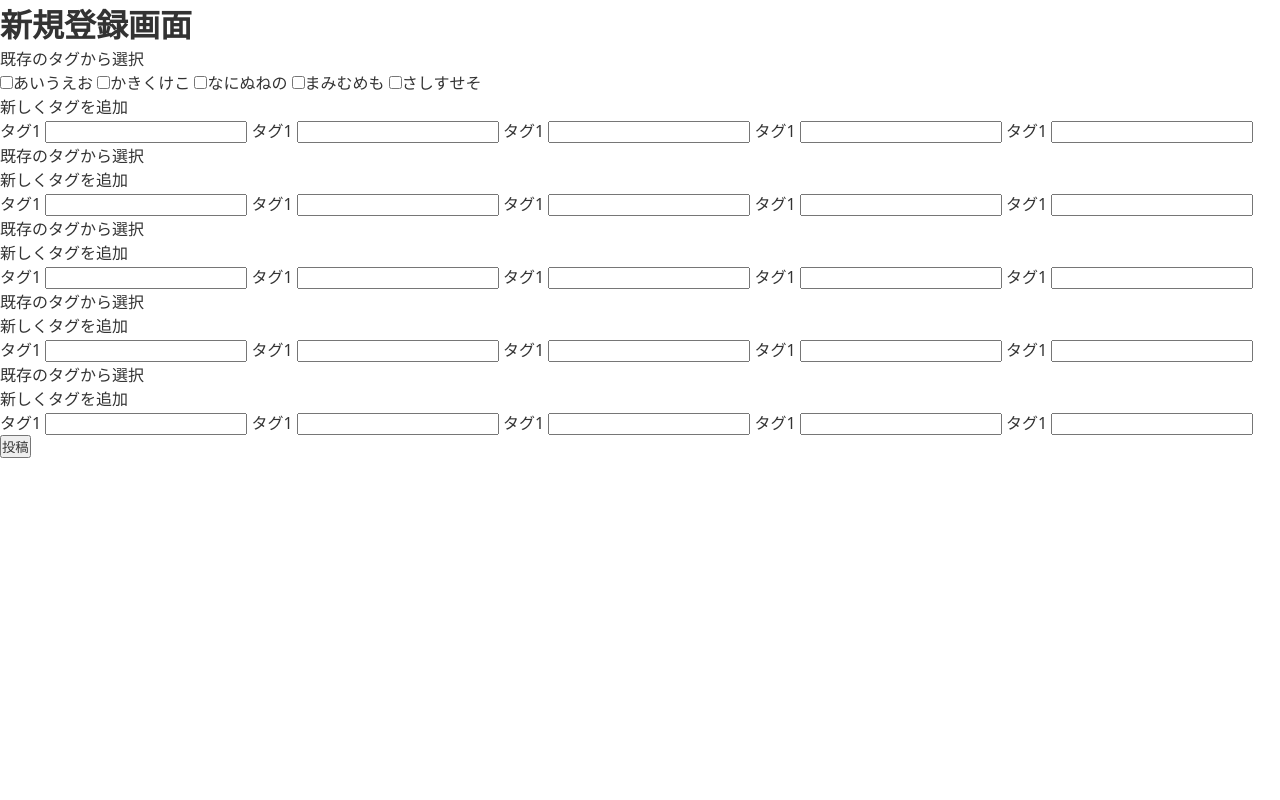
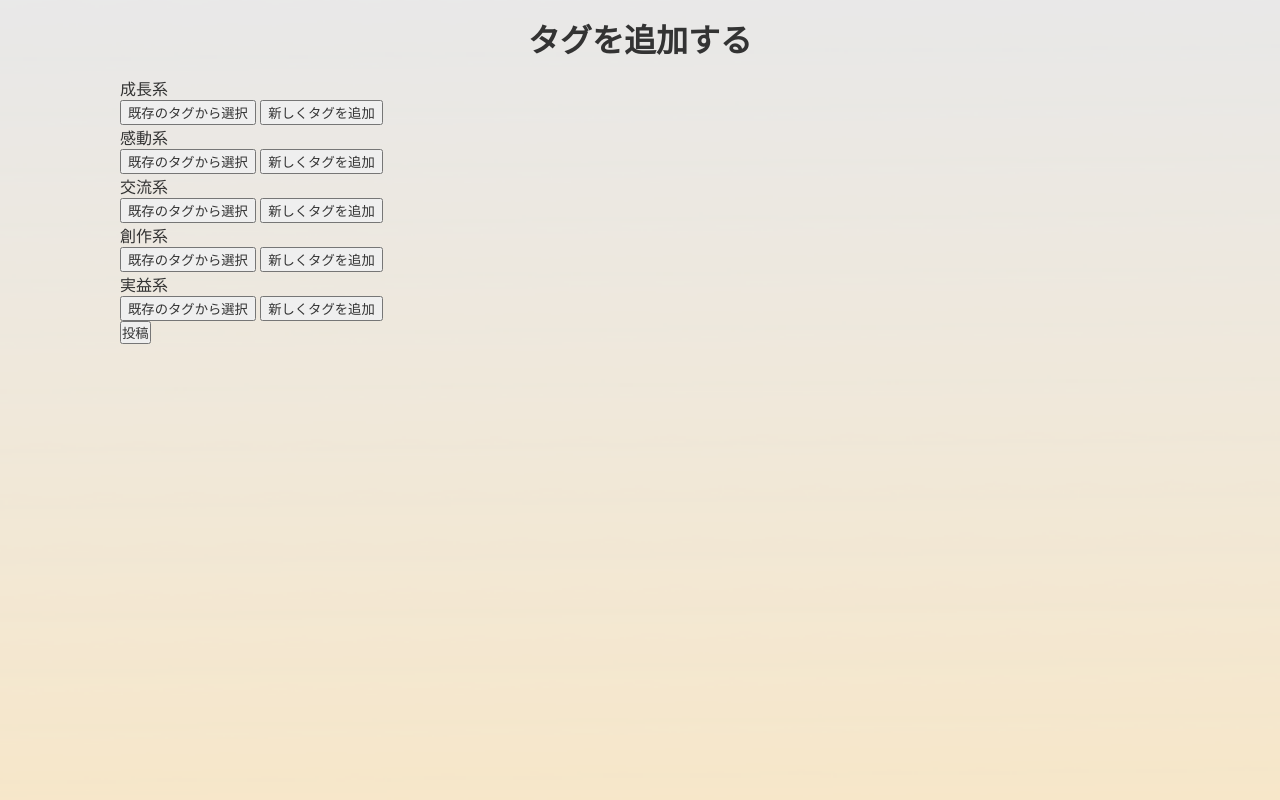
Before and after one commit to keromonsumire/yoninyonsyoku, a Flask app: page /create/tag in a window 1280 px wide. Shown: the part 86-886 px from the top of the page. Before the commit the page ends 544 px from the top, so only its background shows below. Run offline with Flask 2, Linux system fonts and the light colour scheme; a user stored in the database is signed in; data comes from the database, SQL or seed files in the repository; both versions use the stored data as it was after the commit.

Commit message:
タグフロント修正中

```diff
--- a/static/css/styles.css
+++ b/static/css/styles.css
@@ -276,6 +276,35 @@ header{
   margin-top:5px;
 }
 
+/* create_tag.htmlについて */
+.tag-h1
+{
+  text-align: center;
+}
+
+.bluetags
+{
+  padding-top:15px;
+}
+
+.bluetags1,.orangetags1,.redtags1,.greentags1,.yellowtags1
+{
+  display:none;
+}
+
+.bluetags2,.orangetags2,.redtags2,.greentags2,.yellowtags2
+{
+  display:none;
+}
+
+
+.create-tag
+{
+  border:none;
+  margin:0;
+  display:inline-block;
+}
+
 /* 入力フォームを縦に伸ばさない */
 textarea{
   vertical-align: middle;
@@ -289,32 +318,32 @@ textarea{
   background: rgba(255,0,0,0.5)
 }
 
-/* 改行を反映させる　*/
+/* 改行を反映させる*/
 p {
   white-space: pre-wrap;
 }
 
 .tag1{
-  background-color:gray;
-  color:white;
+  background-color:lightblue;
+  color:#333;
 }
 
 .tag2{
-  background-color:red;
-  color:white;
+  background-color:lightsalmon;
+  color:#333;
 }
 
 .tag3{
-  background-color:blue;
-  color:white;
+  background-color:lightcoral;
+  color:#333;
 }
 
 .tag4{
-  background-color:green;
-  color:white;
+  background-color:lightgreen;
+  color:#333;
 }
 
 .tag5{
-  background-color:purple;
-  color:white;
+  background-color:lightyellow;
+  color:#333;
 }
--- a/static/js/script.js
+++ b/static/js/script.js
@@ -46,4 +46,63 @@ $(function() {
     $(".element5").hide();
   });
 
+  // create_tag.htmlについて
+  $(".tag-button1").click(function() {
+    $(".bluetags1").toggle();
+  });
+  $(".tag-button2").click(function() {
+    $(".bluetags2").toggle();
+  });
+  $(".tag-button3").click(function() {
+    $(".orangetags1").toggle();
+  });
+  $(".tag-button4").click(function() {
+    $(".orangetags2").toggle();
+  });
+  $(".tag-button5").click(function() {
+    $(".redtags1").toggle();
+  });
+  $(".tag-button6").click(function() {
+    $(".redtags2").toggle();
+  });
+  $(".tag-button7").click(function() {
+    $(".greentags1").toggle();
+  });
+  $(".tag-button8").click(function() {
+    $(".greentags2").toggle();
+  });
+  $(".tag-button9").click(function() {
+    $(".yellowtags1").toggle();
+  });
+  $(".tag-button10").click(function() {
+    $(".yellowtags2").toggle();
+  });
+  // $(".tag-button2").click(function() {
+  //   $("#graytag1").show();
+  // });
+  // $(".tag-button2").click(function() {
+  //   if ($("#graytag1").show())
+  //     {
+  //       $("#graytag2").show();
+  //     }
+  // });
+  // $(".tag-button2").click(function() {
+  //   if ($("#graytag2").show())
+  //     {
+  //       $("#graytag3").show();
+  //     }
+  // });
+  // $(".tag-button2").click(function() {
+  //   if ($("#graytag3").show())
+  //     {
+  //       $("#graytag4").show();
+  //     }
+  // });
+  // $(".tag-button2").click(function() {
+  //   if ($("#graytag4").show())
+  //     {
+  //       $("#graytag5").show();
+  //     }
+  // });
+
 });
--- a/templates/create_tag.html
+++ b/templates/create_tag.html
@@ -1,116 +1,107 @@
 {% extends 'base.html' %}
 {% block content %}
-<h1>新規登録画面</h1>
+<div class="contents2">
+  <div class="content space">
+    <h1 class="tag-h1">タグを追加する</h1>
     <form method="POST">
-<p>既存のタグから選択</p>
+    <div class="bluetags">
+        <p>成長系</p>
+        <div class="tags">
+          <button type="button" class="tag-button1">既存のタグから選択</button>
+          <button type="button" class="tag-button2">新しくタグを追加</button>
+          <div class="bluetags1">
             {% for t in tag1 %}
             <label><input type="checkbox" name="existing" value='{{t.id}}'>{{t.name}}</label>
             {% endfor %}
-<p>新しくタグを追加</p>
-<label for="tag">タグ1</label>
-<input type="text" name="tag1-1">
-
-<label for="tag">タグ1</label>
-<input type="text" name="tag1-2">
-
-<label for="tag">タグ1</label>
-<input type="text" name="tag1-3">
-
-<label for="tag">タグ1</label>
-<input type="text" name="tag1-4">
-
-<label for="tag">タグ1</label>
-<input type="text" name="tag1-5">
-
-<p></p>
-
-<p>既存のタグから選択</p>
+          </div>
+          <div class="bluetags2">
+            <input type="text" placeholder="記入してください" class="tag1 create-tag button" name="tag1-1">
+            <input type="text" class="tag1 create-tag button" name="tag1-2">
+            <input type="text" class="tag1 create-tag button" name="tag1-3">
+            <input type="text" class="tag1 create-tag button" name="tag1-4">
+            <input type="text" class="tag1 create-tag button" name="tag1-5">
+          </div>
+        </div>
+    </div>
+    <div class="orangetags">
+        <p>感動系</p>
+        <div class="tags">
+          <button type="button" class="tag-button3">既存のタグから選択</button>
+          <button type="button" class="tag-button4">新しくタグを追加</button>
+          <div class="orangetags1">
             {% for t in tag2 %}
             <label><input type="checkbox" name="existing" value='{{t.id}}'>{{t.name}}</label>
             {% endfor %}
-<p>新しくタグを追加</p>
-
-<label for="tag">タグ1</label>
-<input type="text" name="tag2-1">
-
-<label for="tag">タグ1</label>
-<input type="text" name="tag2-2">
-
-<label for="tag">タグ1</label>
-<input type="text" name="tag2-3">
-
-<label for="tag">タグ1</label>
-<input type="text" name="tag2-4">
-
-<label for="tag">タグ1</label>
-<input type="text" name="tag2-5">
-
-<p></p>
-
-<p>既存のタグから選択</p>
+          </div>
+          <div class="orangetags2">
+            <input type="text" placeholder="記入してください" class="tag2 create-tag button" name="tag2-1">
+            <input type="text" class="tag2 create-tag button" name="tag2-2">
+            <input type="text" class="tag2 create-tag button" name="tag2-3">
+            <input type="text" class="tag2 create-tag button" name="tag2-4">
+            <input type="text" class="tag2 create-tag button" name="tag2-5">
+          </div>
+        </div>
+    </div>
+    <div class="redtags">
+        <p>交流系</p>
+        <div class="tags">
+          <button type="button" class="tag-button5">既存のタグから選択</button>
+          <button type="button" class="tag-button6">新しくタグを追加</button>
+          <div class="redtags1">
             {% for t in tag3 %}
             <label><input type="checkbox" name="existing" value='{{t.id}}'>{{t.name}}</label>
             {% endfor %}
-<p>新しくタグを追加</p>
-<label for="tag">タグ1</label>
-<input type="text" name="tag3-1">
-
-<label for="tag">タグ1</label>
-<input type="text" name="tag3-2">
-
-<label for="tag">タグ1</label>
-<input type="text" name="tag3-3">
-
-<label for="tag">タグ1</label>
-<input type="text" name="tag3-4">
-
-<label for="tag">タグ1</label>
-<input type="text" name="tag3-5">
-
-<p></p>
-
-<p>既存のタグから選択</p>
+          </div>
+          <div class="redtags2">
+            <input type="text" placeholder="記入してください" class="tag3 create-tag button" name="tag3-1">
+            <input type="text" class="tag3 create-tag button" name="tag3-2">
+            <input type="text" class="tag3 create-tag button" name="tag3-3">
+            <input type="text" class="tag3 create-tag button" name="tag3-4">
+            <input type="text" class="tag3 create-tag button" name="tag3-5">
+          </div>
+        </div>
+    </div>
+    <div class="greentags">
+        <p>創作系</p>
+        <div class="tags">
+          <button type="button" class="tag-button7">既存のタグから選択</button>
+          <button type="button" class="tag-button8">新しくタグを追加</button>
+          <div class="greentags1">
             {% for t in tag4 %}
-<label><input type="checkbox" name="existing" value='{{t.id}}'></label>
+            <label><input type="checkbox" name="existing" value='{{t.id}}'>{{t.name}}</label>
             {% endfor %}
-<p>新しくタグを追加</p>
-<label for="tag">タグ1</label>
-<input type="text" name="tag4-1">
-
-<label for="tag">タグ1</label>
-<input type="text" name="tag4-2">
-
-<label for="tag">タグ1</label>
-<input type="text" name="tag4-3">
-
-<label for="tag">タグ1</label>
-<input type="text" name="tag4-4">
-
-<label for="tag">タグ1</label>
-<input type="text" name="tag4-5">
-
-<p></p>
-
-<p>既存のタグから選択</p>
+          </div>
+          <div class="greentags2">
+            <input type="text" placeholder="記入してください" class="tag4 create-tag button" name="tag4-1">
+            <input type="text" class="tag4 create-tag button" name="tag4-2">
+            <input type="text" class="tag4 create-tag button" name="tag4-3">
+            <input type="text" class="tag4 create-tag button" name="tag4-4">
+            <input type="text" class="tag4 create-tag button" name="tag4-5">
+          </div>
+        </div>
+    </div>
+    <div class="yellowtags">
+        <p>実益系</p>
+        <div class="tags">
+          <button type="button" class="tag-button9">既存のタグから選択</button>
+          <button type="button" class="tag-button10">新しくタグを追加</button>
+          <div class="yellowtags1">
             {% for t in tag5 %}
             <label><input type="checkbox" name="existing" value='{{t.id}}'>{{t.name}}</label>
             {% endfor %}
-<p>新しくタグを追加</p>
-<label for="tag">タグ1</label>
-<input type="text" name="tag5-1">
-
-<label for="tag">タグ1</label>
-<input type="text" name="tag5-2">
-
-<label for="tag">タグ1</label>
-<input type="text" name="tag5-3">
-
-<label for="tag">タグ1</label>
-<input type="text" name="tag5-4">
-
-<label for="tag">タグ1</label>
-<input type="text" name="tag5-5">
-
+          </div>
+          <div class="yellowtags2">
+            <input type="text" placeholder="記入してください" class="tag5 create-tag button" name="tag5-1">
+            <input type="text" class="tag5 create-tag button" name="tag5-2">
+            <input type="text" class="tag5 create-tag button" name="tag5-3">
+            <input type="text" class="tag5 create-tag button" name="tag5-4">
+            <input type="text" class="tag5 create-tag button" name="tag5-5">
+          </div>
+        </div>
+    </div>
     <input type="submit" value="投稿">
   </form>
+</div>
+</div>
+
 {% endblock %}
```
Also changed, not shown: blog.db. Lines whose indentation alone changed are shown as unchanged.
